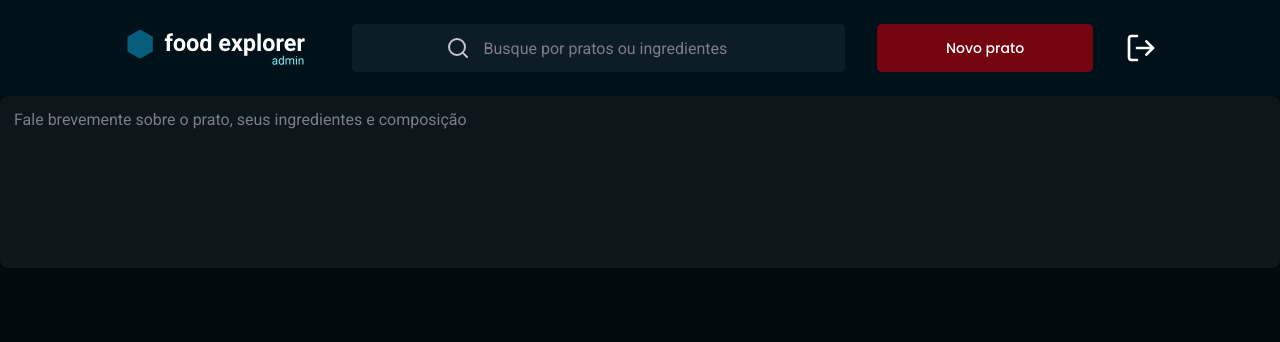
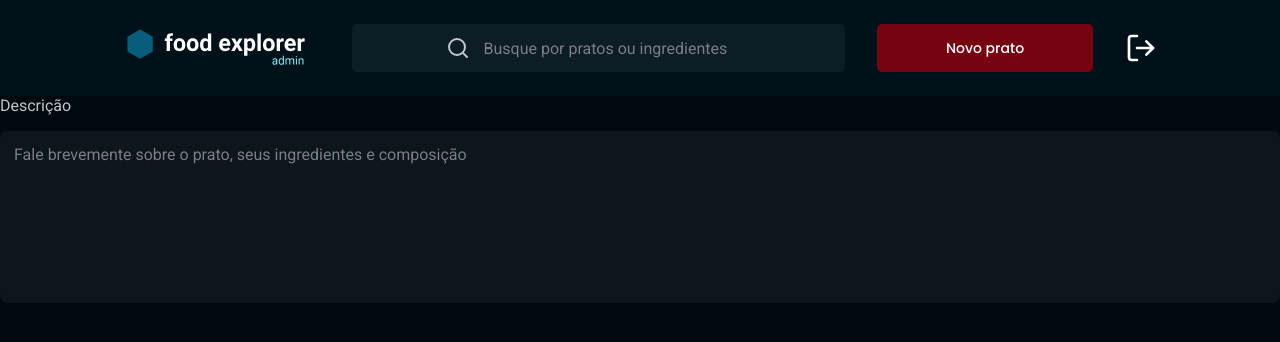
Before and after one commit to madalena-rocha/food-explorer-frontend, a React (Vite) app: page / in a window 1280 px wide. Shown: the top 342 px of the page. Built offline with nearby package versions, Linux system fonts and the light colour scheme.

Commit message:
:sparkles: add component Section

```diff
--- /dev/null
+++ b/src/components/Section/index.jsx
@@ -0,0 +1,10 @@
+import { Container } from "./styles";
+
+export function Section({ title, children }) {
+  return (
+    <Container>
+      <h2>{title}</h2>
+      {children}
+    </Container>
+  );
+}
--- /dev/null
+++ b/src/components/Section/styles.js
@@ -0,0 +1,11 @@
+import styled from "styled-components";
+
+export const Container = styled.section`
+  > h2 {
+    margin-bottom: 16px;
+
+    color: ${({ theme }) => theme.COLORS.GRAY_100};
+    font-weight: 400;
+    font-size: 16px;
+  }
+`;
--- a/src/pages/New/index.jsx
+++ b/src/pages/New/index.jsx
@@ -1,6 +1,7 @@
 import { Container } from "./styles";
 
 import { Header } from '../../components/Header';
+import { Section } from '../../components/Section';
 import { Textarea } from '../../components/Textarea';
 
 export function New() {
@@ -8,7 +9,9 @@
     <Container>
       <Header isAdmin />
 
-      <Textarea placeholder="Fale brevemente sobre o prato, seus ingredientes e composição" />
+      <Section title="Descrição">
+        <Textarea placeholder="Fale brevemente sobre o prato, seus ingredientes e composição" />
+      </Section>
     </Container>
   );
 }
```
